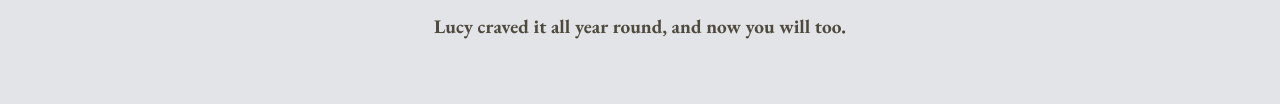
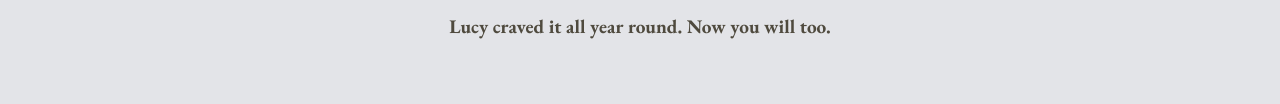
Before and after one commit to miachan374-cloud/hullwater, a plain HTML site: page index.html in a window 1280 px wide. Shown: the part 1015-1119 px from the top of the page. Drawn offline with nearby package versions, Linux system fonts and the light colour scheme.

Commit message:
Split the story's last line into two sentences
Co-Authored-By: Claude Opus 5.5 <noreply@anthropic.com>

```diff
--- a/index.html
+++ b/index.html
@@ -85,7 +85,7 @@
     <section class="story">
       <h2>Grandma’s recipe</h2>
       <p>Lucy Liu would get back from a run and find nothing in the fridge aisle she wanted to drink. Everything was either sugar or aggressively healthy. Every summer, her grandmother made barley and hojicha tea. Just barley, hojicha, and nothing else.</p>
-      <p><strong>Lucy craved it all year round, and now you will too.</strong></p>
+      <p><strong>Lucy craved it all year round. Now you will too.</strong></p>
     </section>
 
     <section class="sourcing">
```
